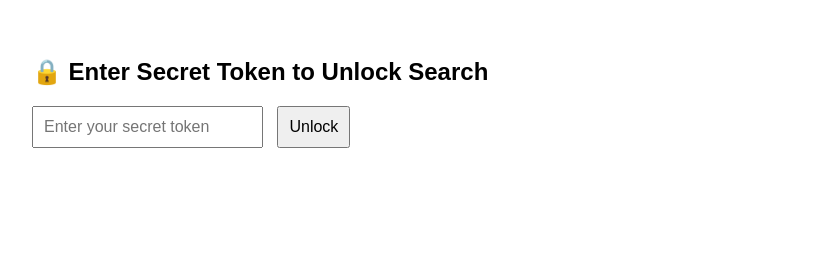
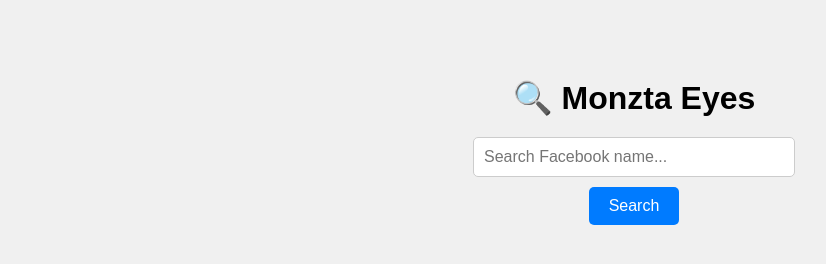
Before and after one commit to PintolDonovan6/Monzta-Eyes, a website: page index.html in a window 1280 px wide. Shown: the whole page, without its empty margins (6-832 px from the left). Drawn offline with Linux system fonts and the light colour scheme.

Commit message:
Update index.html

```diff
--- a/index.html
+++ b/index.html
@@ -1,63 +1,86 @@
 <!DOCTYPE html>
 <html>
 <head>
-  <title>Monzta Eyes - Facebook Profile Finder</title>
+  <title>Monzta Eyes</title>
   <style>
-    body { font-family: Arial, sans-serif; padding: 30px; }
-    input, button { padding: 10px; font-size: 16px; }
-    button { margin-left: 10px; }
-    ul { padding: 0; list-style: none; }
-    li { margin: 10px 0; }
+    body {
+      font-family: sans-serif;
+      display: flex;
+      flex-direction: column;
+      align-items: center;
+      padding: 50px;
+      background-color: #f0f0f0;
+    }
+    h1 {
+      margin-bottom: 20px;
+    }
+    input {
+      padding: 10px;
+      font-size: 16px;
+      width: 300px;
+      border-radius: 5px;
+      border: 1px solid #ccc;
+    }
+    button {
+      padding: 10px 20px;
+      font-size: 16px;
+      margin-top: 10px;
+      cursor: pointer;
+      background-color: #007bff;
+      color: white;
+      border: none;
+      border-radius: 5px;
+    }
+    ul {
+      list-style: none;
+      padding-left: 0;
+      margin-top: 30px;
+      width: 100%;
+      max-width: 500px;
+    }
+    li {
+      background: white;
+      padding: 15px;
+      margin-bottom: 10px;
+      border-radius: 8px;
+      box-shadow: 0 2px 5px rgba(0,0,0,0.1);
+    }
+    a {
+      text-decoration: none;
+      color: #333;
+    }
   </style>
 </head>
 <body>
-  <h2>🔒 Enter Secret Token to Unlock Search</h2>
-  <input id="token" placeholder="Enter your secret token" />
-  <button onclick="unlock()">Unlock</button>
 
-  <div id="searchSection" style="display:none;">
-    <h2>🔎 Search Facebook Profiles</h2>
-    <input id="username" placeholder="Enter Facebook name" />
-    <button onclick="search()">Search</button>
-    <ul id="results"></ul>
-  </div>
+  <h1>🔍 Monzta Eyes</h1>
+  <input id="username" placeholder="Search Facebook name..." />
+  <button onclick="search()">Search</button>
+
+  <ul id="results"></ul>
 
   <script>
-    let userToken = '';
-
-    function unlock() {
-      const inputToken = document.getElementById('token').value.trim();
-      if (!inputToken) {
-        alert('Enter your secret token');
-        return;
-      }
-      userToken = inputToken;
-      document.getElementById('token').style.display = 'none';
-      event.target.style.display = 'none';
-      document.getElementById('searchSection').style.display = 'block';
-      alert('Access granted');
-    }
-
     async function search() {
       const name = document.getElementById('username').value.trim();
       const resultsEl = document.getElementById('results');
-      resultsEl.innerHTML = "Loading...";
+      resultsEl.innerHTML = "<li>Searching...</li>";
 
       if (!name) {
-        resultsEl.innerHTML = '<li>Please enter a Facebook name</li>';
+        resultsEl.innerHTML = "<li>❗ Please enter a name to search.</li>";
         return;
       }
 
       try {
-        const res = await fetch(`https://monzta-eyes.onrender.com/search?username=${encodeURIComponent(name)}&token=${encodeURIComponent(userToken)}`);
+        const res = await fetch(`https://monzta-eyes.onrender.com/search?username=${encodeURIComponent(name)}`);
         const data = await res.json();
 
         resultsEl.innerHTML = "";
 
         if (data.error) {
-          resultsEl.innerHTML = `<li>Error: ${data.error}</li>`;
+          resultsEl.innerHTML = `<li>❌ Error: ${data.error}</li>`;
           return;
         }
+
         if (data.message) {
           resultsEl.innerHTML = `<li>${data.message}</li>`;
           return;
@@ -68,10 +91,11 @@
           li.innerHTML = `<a href="${profile.profileUrl}" target="_blank">${profile.name}</a>`;
           resultsEl.appendChild(li);
         });
-      } catch (e) {
-        resultsEl.innerHTML = `<li>❌ Failed to fetch profiles.</li>`;
+      } catch (err) {
+        resultsEl.innerHTML = "<li>❌ Failed to connect to Monzta Eyes.</li>";
       }
     }
   </script>
+
 </body>
 </html>
```
